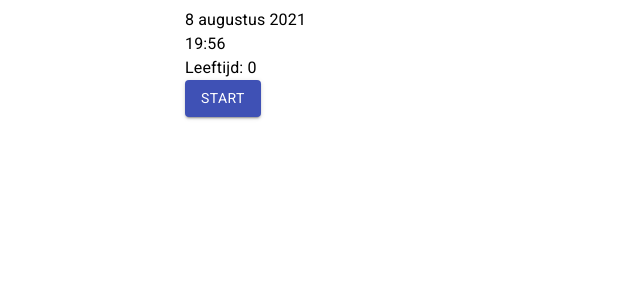
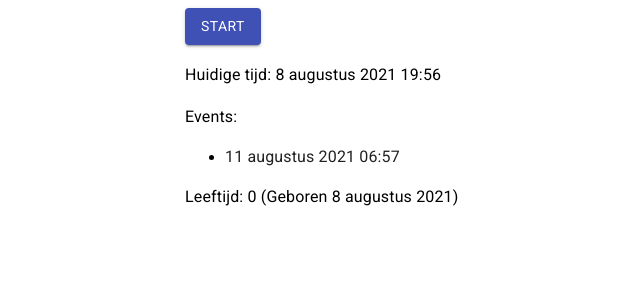
Before and after one commit to ThomasStock/onehundredyears, a React (Create React App) app: page / in a window 1280 px wide. Shown: the top 300 px of the page, without its empty margins (179-819 px from the left). Built offline with nearby package versions, Linux system fonts and the light colour scheme.

Commit message:
life array

```diff
--- a/package.json
+++ b/package.json
@@ -9,10 +9,12 @@
 		"@testing-library/jest-dom": "^5.14.1",
 		"@testing-library/react": "^11.2.7",
 		"@testing-library/user-event": "^12.8.3",
+		"@types/animejs": "^3.1.4",
 		"@types/jest": "^26.0.24",
 		"@types/node": "^16.4.13",
 		"@types/react": "^17.0.16",
 		"@types/react-dom": "^17.0.9",
+		"animejs": "^3.2.1",
 		"dayjs": "^1.10.6",
 		"prettier": "^2.3.2",
 		"react": "^17.0.2",
--- a/src/App.tsx
+++ b/src/App.tsx
@@ -1,21 +1,39 @@
 import { Button, Container, Typography } from '@material-ui/core'
 import useLife from './life/useLife'
+import dayjs from 'dayjs'
 import 'dayjs/locale/nl-be'
+import localizedFormat from 'dayjs/plugin/localizedFormat'
+dayjs.extend(localizedFormat)
+dayjs.locale('nl-be')
 
 const App = () => {
-	const { date, start, stop, running, getAge } = useLife()
-	console.log('running', running)
+	const { date, start, stop, running, birthDate, events } = useLife()
 
 	const toggleTime = () => (running ? stop() : start())
 
+	const age = date.diff(birthDate, 'year')
+
 	return (
 		<Container maxWidth="sm">
-			<Typography>{date.format('LL')}</Typography>
-			<Typography>{date.format('LT')}</Typography>
-			<Typography>Leeftijd: {getAge()}</Typography>
 			<Button color={running ? 'secondary' : 'primary'} variant="contained" onClick={toggleTime}>
 				{running ? 'Stop' : 'Start'}
 			</Button>
+			<br />
+			<br />
+			<Typography>Huidige tijd: {date.format('LL LT')}</Typography>
+			<br />
+			<Typography>Events:</Typography>
+			<ul>
+				{[...events].reverse().map((event, index) => (
+					<li>
+						<Typography color={index ? 'textSecondary' : 'textPrimary'}>{event.format('LL LT')}</Typography>
+					</li>
+				))}
+			</ul>
+
+			<Typography>
+				Leeftijd: {age} (Geboren {birthDate.format('LL')})
+			</Typography>
 		</Container>
 	)
 }
--- /dev/null
+++ b/src/life/events.ts
@@ -0,0 +1,16 @@
+import { Dayjs, OpUnitType } from 'dayjs'
+
+const steps: OpUnitType[] = ['minute', 'hour', 'day', 'week', 'month', 'year']
+export const getNewEvent = (currentDate: Dayjs) => {
+	const step = Math.round(Math.random() * (steps.length - 1))
+	let newEventDate = currentDate
+	for (let i = step; i >= 0; i--) {
+		const num = (Math.random() * 60) / (i + 1)
+		newEventDate = newEventDate.add(num, steps[i])
+	}
+	return newEventDate
+}
+
+export const getNextEvent = (events: Dayjs[]) => {
+	return events[events.length - 1]
+}
--- a/src/life/index.ts
+++ /dev/null
@@ -1,64 +0,0 @@
-import dayjs, { Dayjs } from 'dayjs'
-import 'dayjs/locale/nl-be'
-import localizedFormat from 'dayjs/plugin/localizedFormat'
-dayjs.extend(localizedFormat)
-
-dayjs.locale('nl-be')
-
-export interface Life {
-	date: Dayjs
-	running: boolean
-	start: () => void
-	stop: () => void
-	getAge: () => number
-}
-
-type OnUpdate = (newLife: Life) => void
-
-interface Params {
-	onUpdate: OnUpdate
-}
-
-const create = ({ onUpdate }: Params): Life => {
-	const startDate = dayjs()
-
-	const start = () => {
-		console.log('starting')
-		timer = setInterval(() => {
-			life = {
-				...life,
-				date: life.date.add(1133, 'minute').add(3, 'day'),
-				running: true,
-			}
-			onUpdate(life)
-		}, 100)
-		console.log('started', timer)
-	}
-
-	const stop = () => {
-		console.log('stopping', timer)
-		life = {
-			...life,
-			running: false,
-		}
-		onUpdate(life)
-		clearInterval(timer)
-		console.log('stopped')
-	}
-
-	const getAge = () => life.date.diff(startDate, 'year')
-
-	let life: Life = {
-		date: startDate,
-		running: false,
-		start,
-		stop,
-		getAge,
-	}
-
-	let timer: NodeJS.Timer = undefined as any
-
-	return life
-}
-
-export default create
--- /dev/null
+++ b/src/life/reducer.ts
@@ -0,0 +1,33 @@
+import { Dayjs } from 'dayjs'
+import { getNewEvent } from './events'
+
+interface State {
+	birthDate: Dayjs
+	date: Dayjs
+	running: boolean
+	events: Dayjs[]
+}
+
+export const init = (date: Dayjs): State => ({
+	birthDate: date,
+	date,
+	running: false,
+	events: [getNewEvent(date)],
+})
+
+export const reducer = (state: State, action: { type: string; payload?: any }): State => {
+	switch (action.type) {
+		case 'start':
+			return { ...state, running: true }
+		case 'stop':
+			return { ...state, running: false }
+		case 'progress':
+			return { ...state, date: action.payload }
+		case 'newEvent':
+			return { ...state, events: [...state.events, action.payload] }
+		case 'reset':
+			return init(action.payload)
+		default:
+			throw new Error()
+	}
+}
--- a/src/life/useLife.tsx
+++ b/src/life/useLife.tsx
@@ -1,24 +1,55 @@
-import { useEffect, useState } from 'react'
-import createLife, { Life } from '.'
+import dayjs from 'dayjs'
+import { useReducer } from 'react'
+import { init, reducer } from './reducer'
+import anime, { AnimeInstance } from 'animejs'
+import { getNewEvent, getNextEvent } from './events'
+
+let animation: AnimeInstance
 
 const useLife = () => {
-	const onUpdate = (newLife: Life) => setLife(newLife)
+	const [state, dispatch] = useReducer(reducer, dayjs(), init)
 
-	const [life, setLife] = useState(createLife({ onUpdate }))
+	const start = () => {
+		dispatch({ type: 'start' })
 
-	const start = () => life.start()
+		const currentAnimation = { ticks: state.date.valueOf() }
+		const nextEvent = getNextEvent(state.events)
+		animation = anime({
+			targets: currentAnimation,
+			ticks: nextEvent.valueOf(),
+			duration: 4000,
 
-	const stop = () => life.stop()
+			change: (anim) => {
+				dispatch({ type: 'progress', payload: dayjs(currentAnimation.ticks) })
+			},
+			easing: function (el, i, total) {
+				const pow = Math.pow
+				return function (x) {
+					return x < 0.5 ? x * x * x * x * x * x * x : 1 - pow(-2 * x + 2, 3) / 2
+				}
+			},
+			complete: () => {
+				dispatch({ type: 'stop' })
+				dispatch({ type: 'newEvent', payload: getNewEvent(nextEvent) })
+			},
+		})
+	}
 
-	useEffect(
-		() => () => {
-			life.stop()
-		},
-		[],
-	)
+	// useInterval(() => {
+	// 	if (state.running) {
+	// 		dispatch({ type: 'progress', payload: state.date.add(1, steps[0]) })
+	// 	}
+	// }, speeds[0])
+
+	const stop = () => {
+		animation.pause()
+		dispatch({ type: 'stop' })
+	}
+
+	// useEffect(() => () => {}, [])
 
 	return {
-		...life,
+		...state,
 		start,
 		stop,
 	}
```
Also changed, not shown: src/life/useInterval.ts (added, +23 -0 lines), 1 other file (tests, documents, lock files or other folders).
